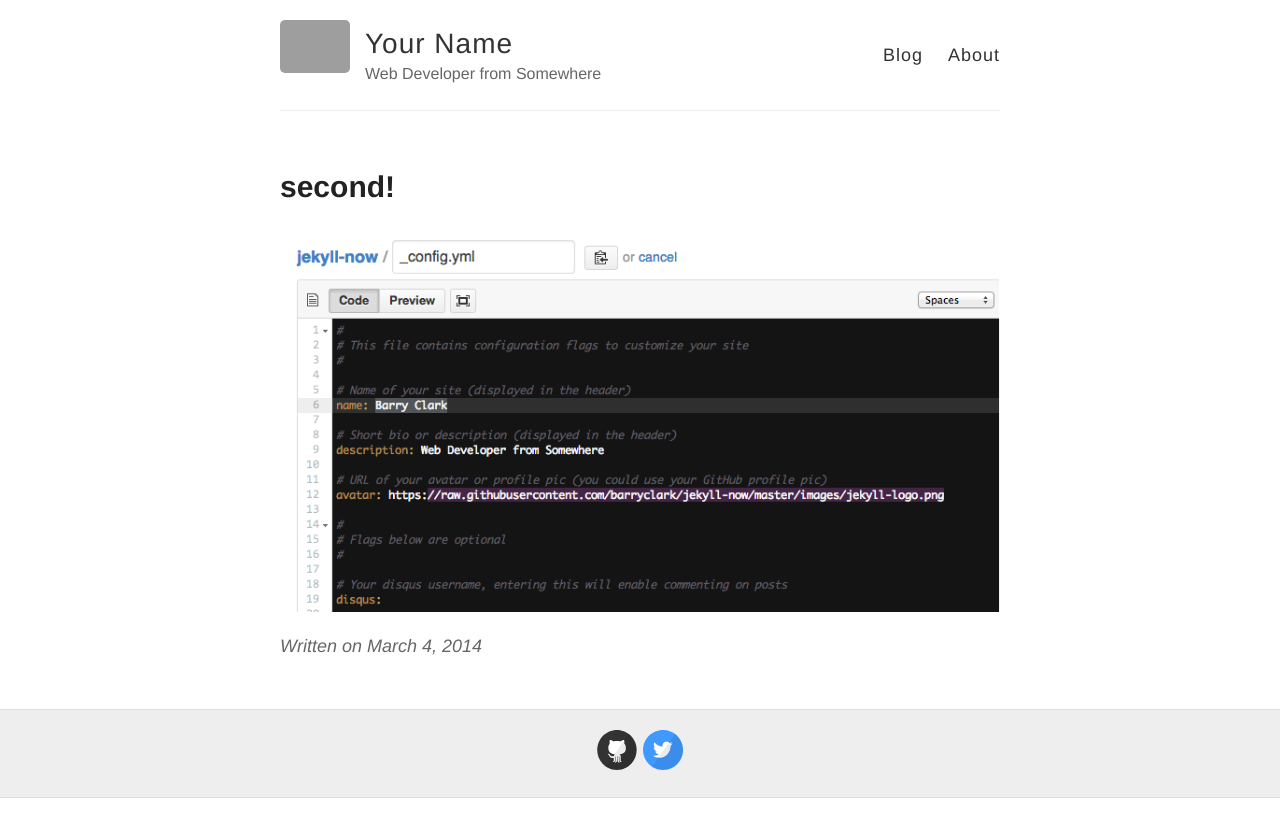
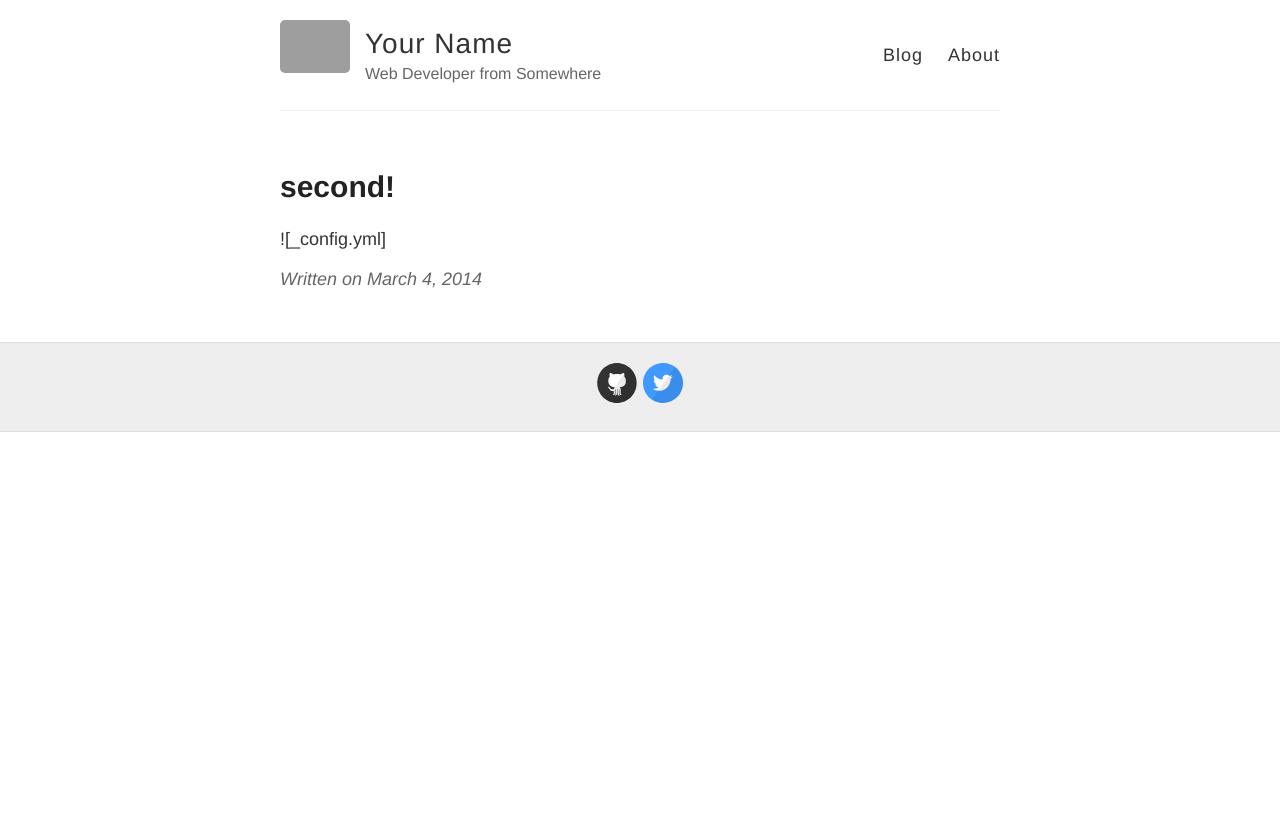
Before and after one commit to Mrart/Mrart.github.io, a Jekyll site: the page built from _posts/2014-3-4-test.md, in a window 1280 px wide. Shown: the top 837 px of the page. Built offline with Jekyll 4.4.1, drawn with Linux system fonts in a browser that asks for light colours; Markdown is read by kramdown in place of the engine named in the settings; grey boxes are pictures that could not be loaded.

Commit message:
Update 2014-3-4-test.md

```diff
--- a/_posts/2014-3-4-test.md
+++ b/_posts/2014-3-4-test.md
@@ -2,4 +2,4 @@
 layout: post
 title: second!
 ---
-![_config.yml]({{ site.baseurl }}/images/config.png)
+![_config.yml]
```
